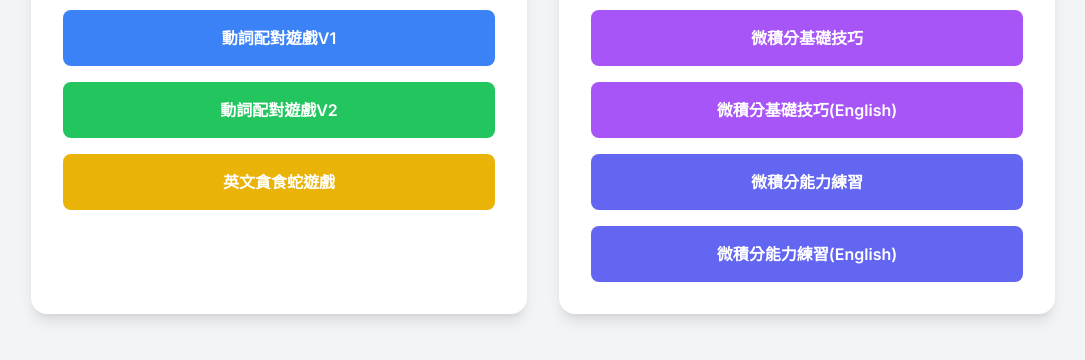
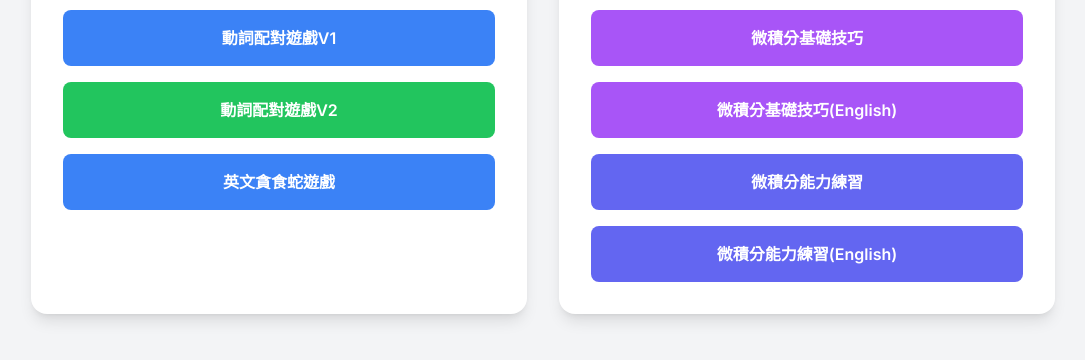
Before and after one commit to wenchuan-ccit/ND35, a plain HTML site: page index.html in a window 1280 px wide. Shown: the part 288-648 px from the top of the page, without its empty margins (97-1182 px from the left). Drawn offline with nearby package versions, Linux system fonts and the light colour scheme.

Commit message:
Update index.html

```diff
--- a/index.html
+++ b/index.html
@@ -33,7 +33,7 @@
                     </a>
                 </li>
                 <li>
-                    <a href="『身為家長系列』/英文貪食蛇遊戲.html" class="block w-full bg-yellow-500 hover:bg-yellow-600 text-white font-semibold text-center rounded-lg p-4 transition duration-300 ease-in-out transform hover:-translate-y-1">
+                    <a href="『身為家長系列』/英文貪食蛇遊戲.html" class="block w-full bg-blue-500 hover:bg-blue-600 text-white font-semibold text-center rounded-lg p-4 transition duration-300 ease-in-out transform hover:-translate-y-1">
                         英文貪食蛇遊戲
                     </a>
                 </li>
```
